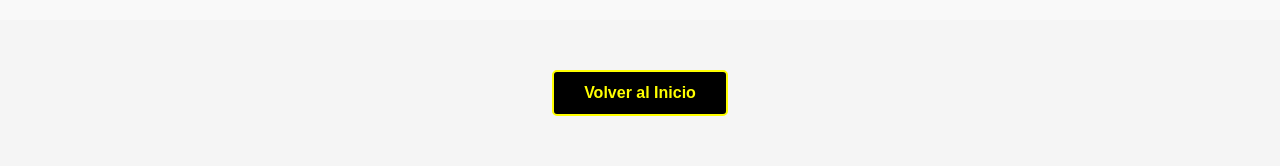
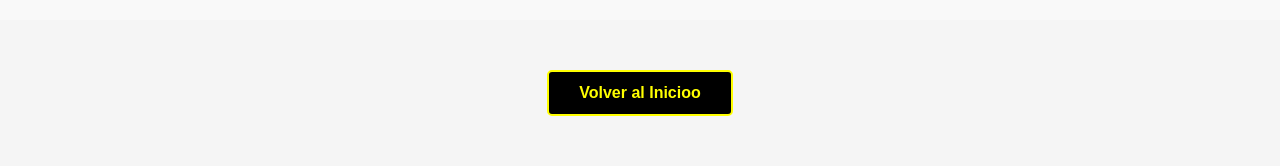
Before and after one commit to Charlesboca/polirubro-react, a React (Vite) app: page /productos in a window 1280 px wide. Shown: the part 1184-1350 px from the top of the page. Built offline with nearby package versions, Linux system fonts and the light colour scheme.

Commit message:
Edicion para subida en vercel

```diff
--- a/src/pages/Productos.jsx
+++ b/src/pages/Productos.jsx
@@ -15,7 +15,7 @@ function Productos() {
       {/* Contenedor del botón centrado al final */}
       <div className="contenedor-boton-final">
         <Link to="/" className="btn-inicio-estilo">
-          Volver al Inicio
+          Volver al Inicioo
         </Link>
       </div>
     </div>
```
